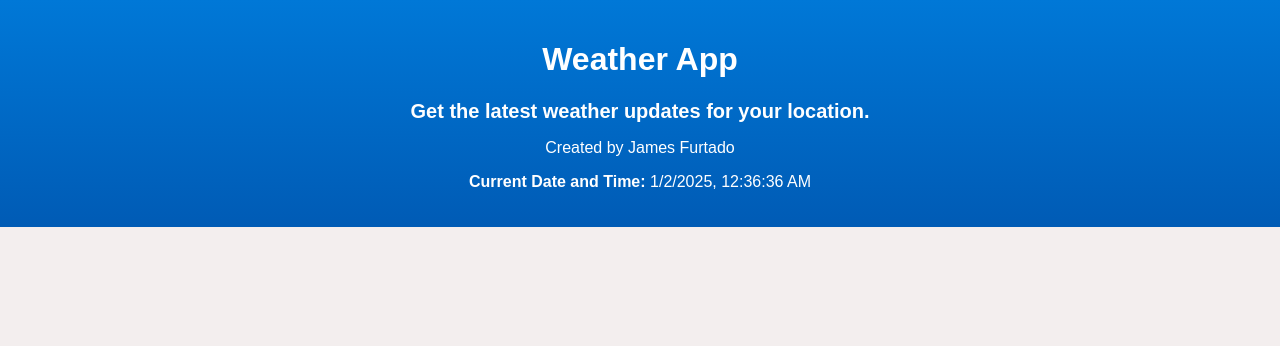
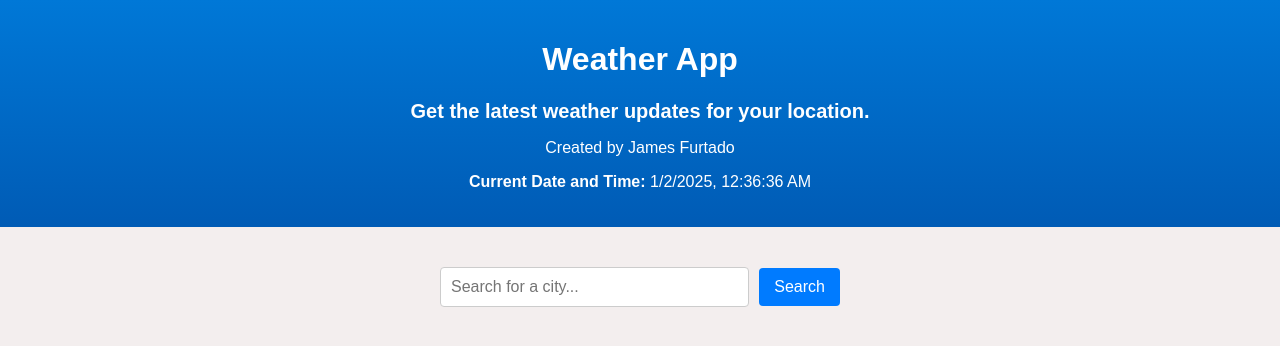
Before and after one commit to jamesdfurtado/weather-app, a React (Create React App) app in the folder frontend/: page / in a window 1280 px wide. Shown: the top 346 px of the page. Built offline with nearby package versions, Linux system fonts and the light colour scheme; no server answers.

Commit message:
Added city search bar

```diff
--- a/frontend/src/App.css
+++ b/frontend/src/App.css
@@ -19,17 +19,44 @@ main {
 }
 
 
-/* Zipcode Input Bar */
-.zip-input-container {
-  margin-bottom: 20px;
-  text-align: center;
+/* Search Bar */
+.search-bar {
+  display: flex;
+  justify-content: center;
+  align-items: center;
+  margin: 20px auto; /* Adjust spacing as needed */
+  width: 100%;
+  max-width: 400px; /* Limit the width of the search bar */
 }
 
-.zip-input-container input {
+.search-input {
+  flex: 1;
   padding: 10px;
-  width: 200px;
   border: 1px solid #ccc;
-  border-radius: 5px;
+  border-radius: 4px;
+  font-size: 16px;
+}
+
+.search-button {
+  margin-left: 10px;
+  padding: 10px 15px;
+  background-color: #007bff;
+  color: white;
+  border: none;
+  border-radius: 4px;
+  font-size: 16px;
+  cursor: pointer;
+}
+
+.search-button:hover {
+  background-color: #0056b3;
+}
+
+/* City not found */
+.error-message {
+  color: red;
+  margin-top: 10px;
+  text-align: center;
 }
 
 
--- a/frontend/src/App.js
+++ b/frontend/src/App.js
@@ -1,38 +1,32 @@
 import React, { useState, useEffect } from 'react';
 import './App.css';
 import CurrentWeather from './components/CurrentWeather';
-import ApiCall from './components/ApiCall'; // Keep ApiCall component
+import ApiCall from './components/ApiCall';
+import SearchBar from './components/SearchBar';
 
 function App() {
-  // Minimal state variables; initialized with default values.
   const [currentDateTime, setCurrentDateTime] = useState("");
   const [weatherData, setWeatherData] = useState(null);
+  const [cityQuery, setCityQuery] = useState("");
+  const [error, setError] = useState(null); // Add error state here
 
-  // Function to update the current date and time
   const updateCurrentDateTime = () => {
     const now = new Date();
-    const dateTimeString = now.toLocaleString(); // Format date and time
+    const dateTimeString = now.toLocaleString();
     setCurrentDateTime(dateTimeString);
   };
 
-  // Fetch weather data once API call is successful
   const handleApiDataRetrieved = (city, temp, condition, high, low, iconCode) => {
-    setWeatherData({
-      location: city,
-      temp: temp,
-      condition: condition,
-      high: high,
-      low: low,
-      iconCode: iconCode, // Store the icon code
-    });
+    setWeatherData({ location: city, temp, condition, high, low, iconCode });
   };
 
-  // Set up interval to update the date and time
+  const handleSearch = (city) => {
+    setCityQuery(city); // Update city query for ApiCall
+  };
+
   useEffect(() => {
-    updateCurrentDateTime(); // Set the initial value
-    const intervalId = setInterval(updateCurrentDateTime, 1000); // Update every second
-
-    // Cleanup the interval on component unmount
+    updateCurrentDateTime();
+    const intervalId = setInterval(updateCurrentDateTime, 1000);
     return () => clearInterval(intervalId);
   }, []);
 
@@ -46,10 +40,13 @@ function App() {
       </header>
 
       <main>
-        {/* Fetch the user's location and weather */}
-        <ApiCall onApiDataRetrieved={handleApiDataRetrieved} />
-
-        {/* Only render the current weather after it's available */}
+        <SearchBar onSearch={handleSearch} />
+        <ApiCall
+          onApiDataRetrieved={handleApiDataRetrieved}
+          cityQuery={cityQuery}
+          setError={setError} // Pass error handler to ApiCall
+        />
+        {error && <p className="error-message">{error}</p>} {/* Display error under SearchBar */}
         {weatherData && (
           <CurrentWeather
             location={weatherData.location}
@@ -57,7 +54,7 @@ function App() {
             condition={weatherData.condition}
             high={weatherData.high}
             low={weatherData.low}
-            iconCode={weatherData.iconCode} // Pass the icon code to CurrentWeather
+            iconCode={weatherData.iconCode}
           />
         )}
       </main>
--- a/frontend/src/components/ApiCall.js
+++ b/frontend/src/components/ApiCall.js
@@ -1,12 +1,12 @@
 import React, { useState, useEffect } from 'react';
 
-function ApiCall({ onApiDataRetrieved }) {
+function ApiCall({ onApiDataRetrieved, cityQuery }) {
   const [error, setError] = useState(null);
 
-  useEffect(() => {
   const fetchWeatherData = async (latitude, longitude) => {
     try {
-        const apiKey = "df8d0bb7c93415bde0e26eff0f02a823"; // Replace with your OpenWeatherMap API key
+      setError(null); // Clear any previous errors
+      const apiKey = "df8d0bb7c93415bde0e26eff0f02a823";
 
       // Fetch city name
       const cityResponse = await fetch(
@@ -30,37 +30,66 @@ function ApiCall({ onApiDataRetrieved }) {
       const condition = weatherData.weather[0].description;
       const high = Math.round(weatherData.main.temp_max);
       const low = Math.round(weatherData.main.temp_min);
-        const iconCode = weatherData.weather[0].icon; // Get the icon code
+      const iconCode = weatherData.weather[0].icon;
 
       // Pass the weather and city data back to App.js
-        onApiDataRetrieved(city, temp, condition, high, low, iconCode); // Include the icon code
+      onApiDataRetrieved(city, temp, condition, high, low, iconCode);
     } catch (err) {
       setError("Error fetching weather data");
     }
   };
 
-    const getLocation = () => {
+  const fetchWeatherByCity = async (city) => {
+    try {
+      setError(null); // Clear any previous errors
+      const apiKey = "df8d0bb7c93415bde0e26eff0f02a823";
+
+      // Fetch city coordinates
+      const geoResponse = await fetch(
+        `https://api.openweathermap.org/geo/1.0/direct?q=${city}&limit=1&appid=${apiKey}`
+      );
+      if (!geoResponse.ok) throw new Error("Failed to fetch city coordinates");
+
+      const geoData = await geoResponse.json();
+      if (geoData.length === 0) throw new Error("City not found");
+
+      const { lat, lon } = geoData[0];
+      fetchWeatherData(lat, lon);
+    } catch (err) {
+      setError(err.message || "City not found"); // Show specific error
+    }
+  };
+
+  useEffect(() => {
+    let ignore = false; // To prevent state updates if component unmounts
+
+    if (cityQuery) {
+      fetchWeatherByCity(cityQuery).catch((err) => {
+        if (!ignore) setError(err.message);
+      });
+    } else {
       if (navigator.geolocation) {
+        setError(null); // Clear any previous errors
         navigator.geolocation.getCurrentPosition(
           (position) => {
             const { latitude, longitude } = position.coords;
             fetchWeatherData(latitude, longitude);
           },
-          () => setError("Unable to retrieve your location")
+          () => {
+            if (!ignore) setError("Unable to retrieve your location");
+          }
         );
       } else {
         setError("Geolocation is not supported by your browser");
       }
+    }
+
+    return () => {
+      ignore = true; // Prevent state updates after component unmount
     };
+  }, [cityQuery]);
 
-    getLocation();
-  }, [onApiDataRetrieved]);
-
-  return (
-    <div>
-      {error && <p className="error">{error}</p>}
-    </div>
-  );
+  return <div>{error && <p className="error-message">{error}</p>}</div>;
 }
 
 export default ApiCall;
--- /dev/null
+++ b/frontend/src/components/SearchBar.js
@@ -0,0 +1,30 @@
+import React, { useState } from 'react';
+
+function SearchBar({ onSearch }) {
+  const [searchQuery, setSearchQuery] = useState("");
+
+  const handleSubmit = (event) => {
+    event.preventDefault(); // Prevent the form from refreshing the page
+    if (onSearch) {
+      onSearch(searchQuery); // Call the provided callback with the search query
+    }
+    setSearchQuery(""); // Clear the input field after submission
+  };
+
+  return (
+    <form onSubmit={handleSubmit} className="search-bar">
+      <input
+        type="text"
+        placeholder="Search for a city..."
+        value={searchQuery}
+        onChange={(e) => setSearchQuery(e.target.value)}
+        className="search-input"
+      />
+      <button type="submit" className="search-button">
+        Search
+      </button>
+    </form>
+  );
+}
+
+export default SearchBar;
```
Lines whose indentation alone changed are shown as unchanged.
